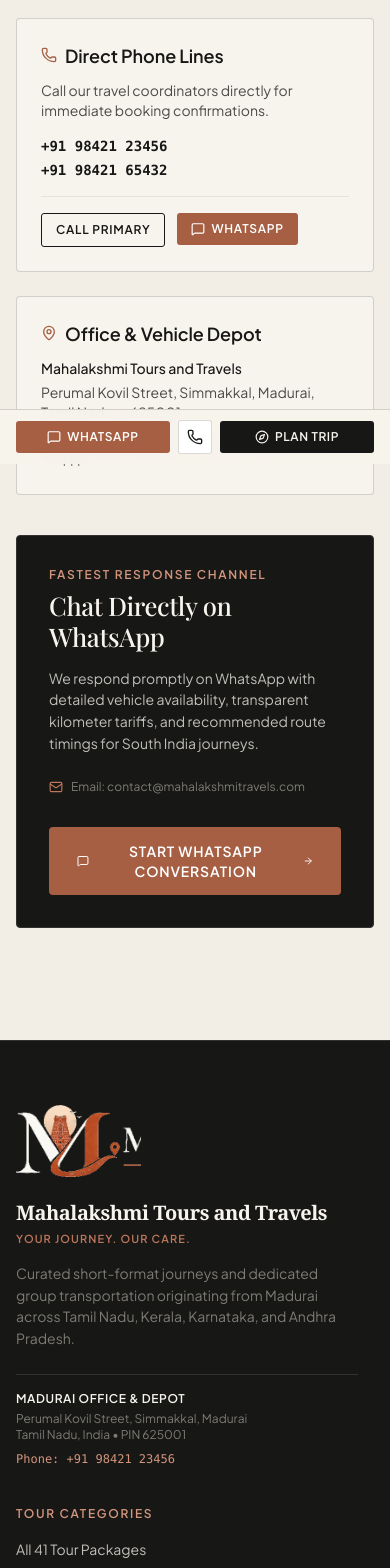
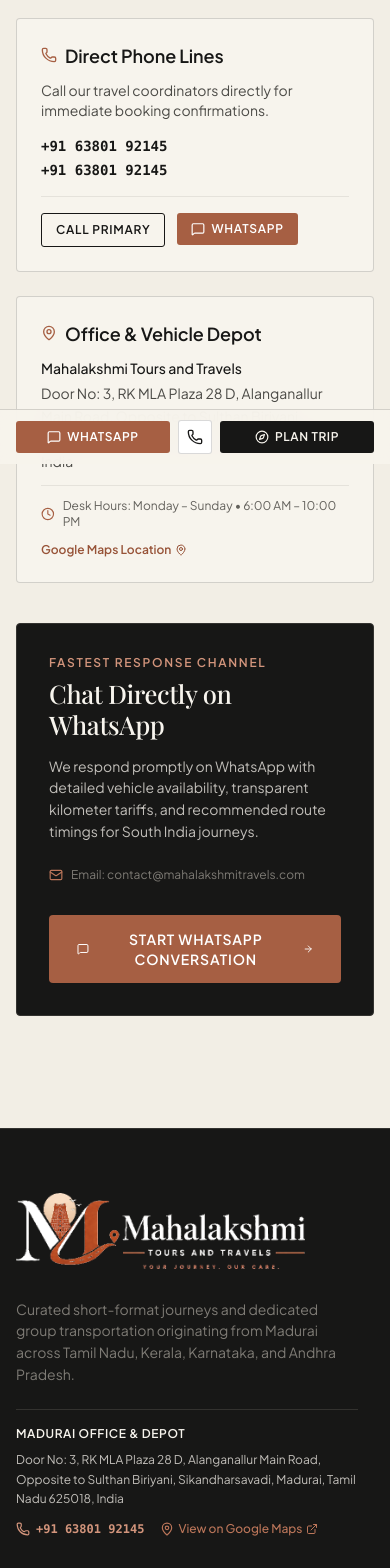
Before and after one commit to shivaneshan1015-hub/mahalakshmi-travels, a Next.js app: page /contact in a window 390 px wide. Shown: the part 380-1948 px from the top of the page. Built offline with nearby package versions, Linux system fonts and the light colour scheme; no server answers; a web font is replaced by a local one.

Commit message:
Fix footer logo using LogoHorizontal dark variant and update official address, phone 6380192145, and Google Maps link

```diff
--- a/src/app/contact/page.tsx
+++ b/src/app/contact/page.tsx
@@ -80,12 +80,23 @@
             <p className="text-sm text-[var(--color-ink-950)] font-medium">
               {siteConfig.name}
             </p>
-            <p className="text-sm text-[var(--text-secondary)] mt-1">
-              {siteConfig.contact.address.street}, {siteConfig.contact.address.city}, {siteConfig.contact.address.state} — {siteConfig.contact.address.pincode}
+            <p className="text-sm text-[var(--text-secondary)] mt-1 leading-relaxed">
+              {siteConfig.contact.address.fullAddress}
             </p>
-            <div className="flex items-center gap-2 text-xs text-[var(--text-muted)] mt-4">
-              <Clock className="w-3.5 h-3.5 text-[var(--color-terracotta-500)]" />
-              <span>Desk Hours: Monday – Sunday • 6:00 AM – 10:00 PM</span>
+            <div className="mt-3 pt-3 border-t border-[var(--border-subtle)] flex flex-wrap items-center justify-between gap-3">
+              <div className="flex items-center gap-2 text-xs text-[var(--text-muted)]">
+                <Clock className="w-3.5 h-3.5 text-[var(--color-terracotta-500)]" />
+                <span>Desk Hours: Monday – Sunday • 6:00 AM – 10:00 PM</span>
+              </div>
+              <a
+                href={siteConfig.contact.googleMapsUrl}
+                target="_blank"
+                rel="noopener noreferrer"
+                className="text-xs font-semibold text-[var(--color-terracotta-600)] hover:underline inline-flex items-center gap-1"
+              >
+                <span>Google Maps Location</span>
+                <MapPin className="w-3 h-3" />
+              </a>
             </div>
           </div>
         </div>
--- a/src/components/layout/Footer.tsx
+++ b/src/components/layout/Footer.tsx
@@ -3,8 +3,8 @@
 import React from 'react';
 import Link from 'next/link';
 import { usePathname } from 'next/navigation';
-import { ExternalLink } from 'lucide-react';
-import { LogoSymbol } from '../brand/LogoSymbol';
+import { ExternalLink, MapPin, Phone } from 'lucide-react';
+import { LogoHorizontal } from '../brand/LogoHorizontal';
 import { footerNavSections } from '@/config/navigation';
 import { siteConfig } from '@/config/site';
 
@@ -24,27 +24,41 @@
           {/* Brand Col */}
           <div className="lg:col-span-2 flex flex-col pr-4">
             <div className="mb-4">
-              <LogoSymbol size={72} variant="dark" type="mark" />
+              <LogoHorizontal variant="dark" size="lg" />
             </div>
-            <h3 className="font-serif text-xl font-bold tracking-tight text-[var(--color-paper-100)] mb-1">
-              Mahalakshmi Tours and Travels
-            </h3>
-            <span className="text-[11px] uppercase tracking-widest text-[var(--color-terracotta-400)] font-semibold mb-3">
-              Your Journey. Our Care.
-            </span>
-            <p className="type-body-small text-[var(--color-ink-400)] mt-1 max-w-sm">
+
+            <p className="type-body-small text-[var(--color-ink-400)] mt-2 max-w-sm">
               Curated short-format journeys and dedicated group transportation originating from Madurai across Tamil Nadu, Kerala, Karnataka, and Andhra Pradesh.
             </p>
 
-            <div className="mt-6 pt-4 border-t border-[var(--color-ink-800)] text-xs text-[var(--color-ink-400)]">
-              <p className="font-semibold text-[var(--color-paper-100)] uppercase tracking-wider mb-1">
+            <div className="mt-6 pt-4 border-t border-[var(--color-ink-800)] text-xs text-[var(--color-ink-400)] space-y-2">
+              <p className="font-semibold text-[var(--color-paper-100)] uppercase tracking-wider">
                 Madurai Office & Depot
               </p>
-              <p>{siteConfig.contact.address.street}, {siteConfig.contact.address.city}</p>
-              <p>{siteConfig.contact.address.state}, India • PIN {siteConfig.contact.address.pincode}</p>
-              <p className="mt-2 text-[var(--color-terracotta-300)] font-mono">
-                Phone: {siteConfig.contact.phonePrimary}
+              <p className="leading-relaxed text-[var(--color-ink-300)]">
+                {siteConfig.contact.address.fullAddress}
               </p>
+
+              <div className="flex flex-wrap items-center gap-4 pt-1">
+                <a
+                  href={`tel:${siteConfig.contact.phoneRaw}`}
+                  className="inline-flex items-center gap-1.5 text-[var(--color-terracotta-300)] hover:text-white font-mono font-semibold transition-colors"
+                >
+                  <Phone className="w-3.5 h-3.5" />
+                  <span>{siteConfig.contact.phonePrimary}</span>
+                </a>
+
+                <a
+                  href={siteConfig.contact.googleMapsUrl}
+                  target="_blank"
+                  rel="noopener noreferrer"
+                  className="inline-flex items-center gap-1 text-xs text-[var(--color-terracotta-400)] hover:underline font-medium"
+                >
+                  <MapPin className="w-3.5 h-3.5" />
+                  <span>View on Google Maps</span>
+                  <ExternalLink className="w-3 h-3" />
+                </a>
+              </div>
             </div>
           </div>
 
--- a/src/config/site.ts
+++ b/src/config/site.ts
@@ -14,21 +14,25 @@
   url: process.env.NEXT_PUBLIC_SITE_URL || 'https://mahalakshmitravels.com',
   ogImage: '/brand/og-cover.jpg',
   contact: {
-    phonePrimary: '+91 98421 23456',
-    phoneSecondary: '+91 98421 65432',
-    phoneRaw: '919842123456', // For tel: and whatsapp links
-    whatsapp: '919842123456',
+    phonePrimary: '+91 63801 92145',
+    phoneSecondary: '+91 63801 92145',
+    phoneRaw: '916380192145', // For tel: and whatsapp links
+    whatsapp: '916380192145',
     email: 'contact@mahalakshmitravels.com',
+    googleMapsUrl: 'https://share.google/kweZPlga3uiRKgVsA',
     address: {
-      street: 'Perumal Kovil Street, Simmakkal',
+      doorNo: 'Door No: 3',
+      building: 'RK MLA Plaza 28 D',
+      street: 'Alanganallur Main Road, Opposite to Sulthan Biriyani, Sikandharsavadi',
       city: 'Madurai',
       state: 'Tamil Nadu',
-      pincode: '625001',
+      pincode: '625018',
       country: 'India',
+      fullAddress: 'Door No: 3, RK MLA Plaza 28 D, Alanganallur Main Road, Opposite to Sulthan Biriyani, Sikandharsavadi, Madurai, Tamil Nadu 625018, India',
     },
     geo: {
-      latitude: 9.9252,
-      longitude: 78.1198,
+      latitude: 9.9678,
+      longitude: 78.1065,
     },
   },
   social: {
--- a/src/lib/seo/schema.ts
+++ b/src/lib/seo/schema.ts
@@ -23,9 +23,10 @@
     url: siteConfig.url,
     telephone: siteConfig.contact.phonePrimary,
     email: siteConfig.contact.email,
+    hasMap: siteConfig.contact.googleMapsUrl,
     address: {
       '@type': 'PostalAddress',
-      streetAddress: siteConfig.contact.address.street,
+      streetAddress: siteConfig.contact.address.fullAddress,
       addressLocality: siteConfig.contact.address.city,
       addressRegion: siteConfig.contact.address.state,
       postalCode: siteConfig.contact.address.pincode,
```
